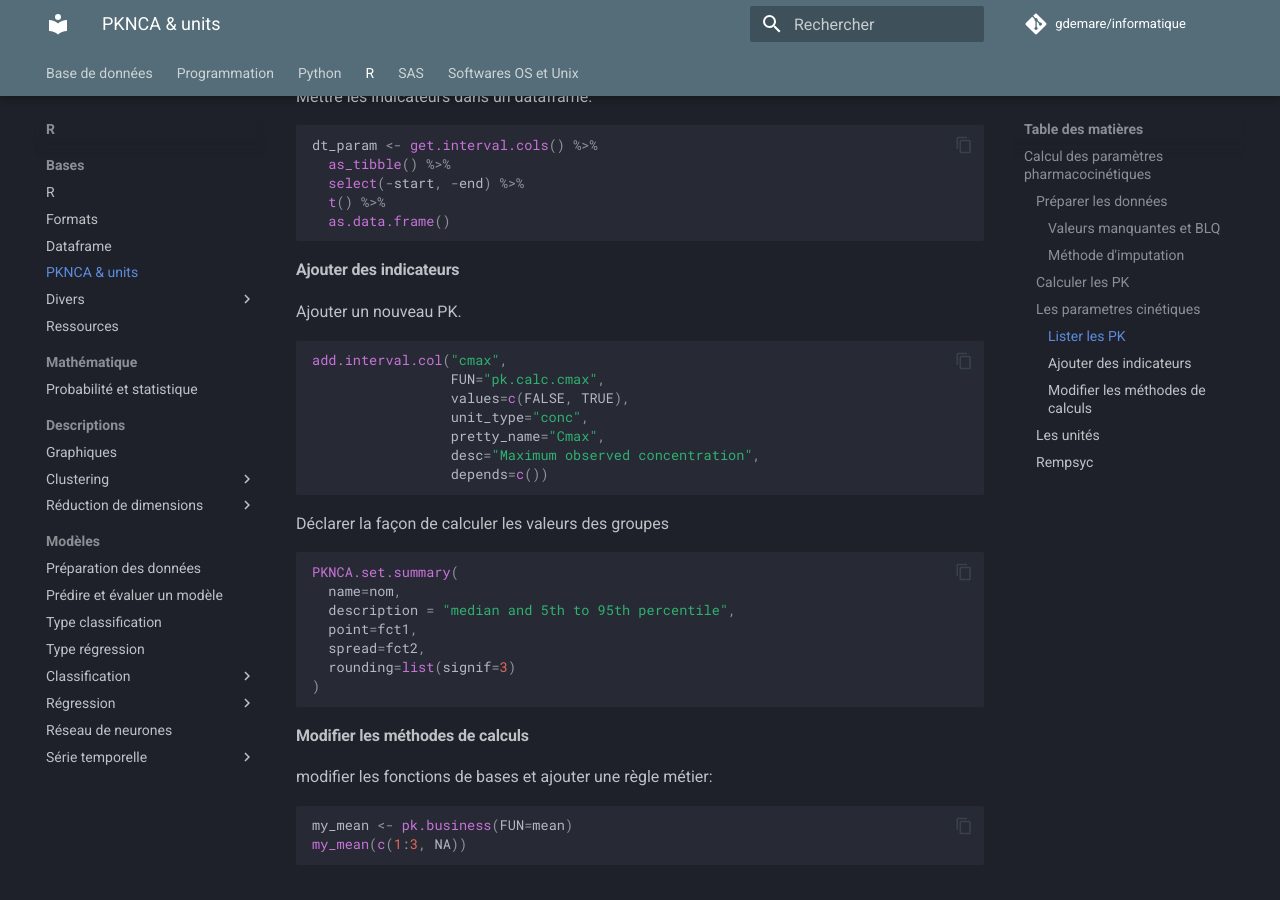
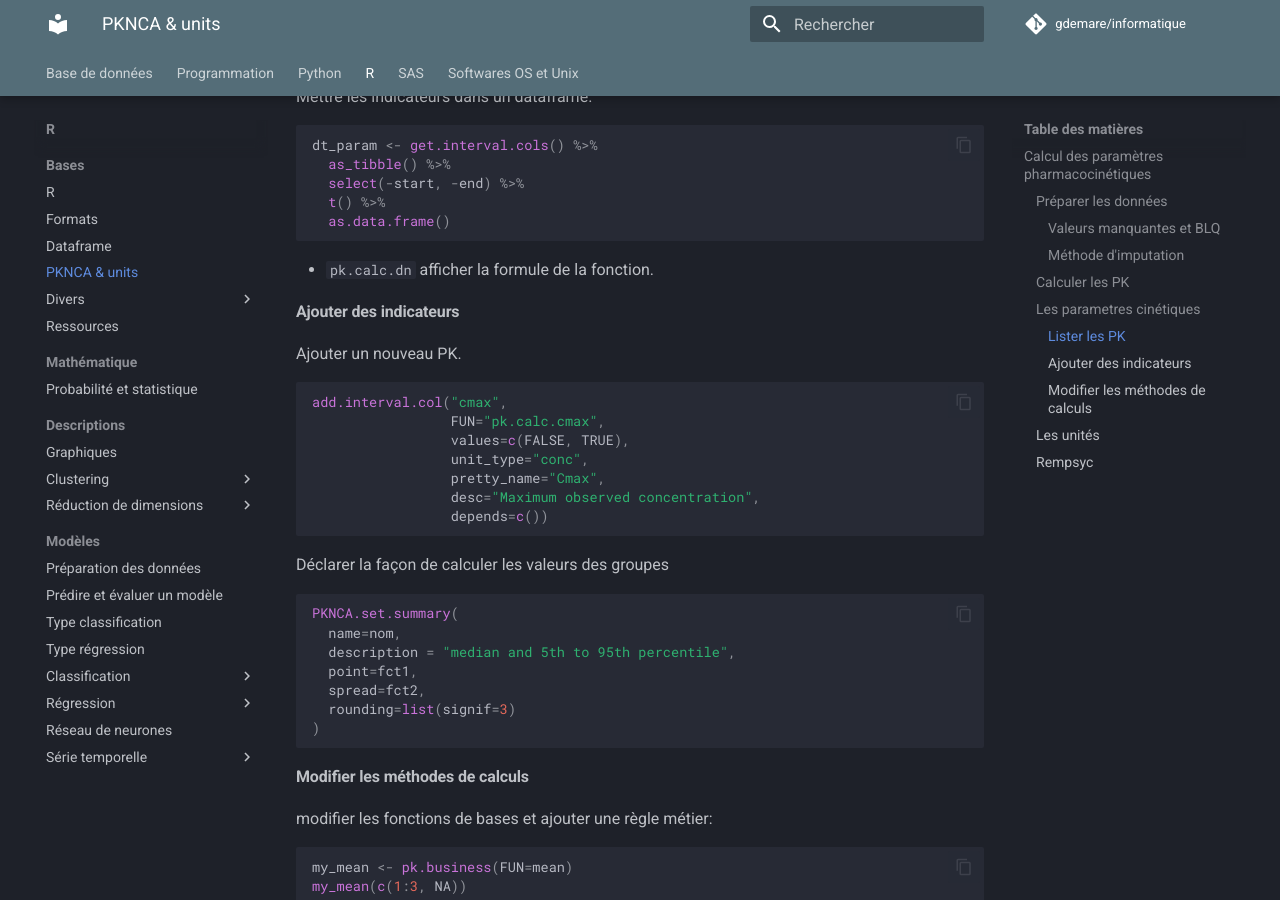
Before and after one commit to gdemare/Informatique, an MkDocs documentation site: the page built from docs/r/PKNCA-units_r.md, in a window 1280 px wide and 900 px high, scrolled down 3342 px. Built offline with MkDocs 1.6.1 and Material for MkDocs 9.7.7, drawn with Linux system fonts in a browser that asks for light colours; comment, search, counter and statistics services are not loaded.

Commit message:
Update PKNCA-units_r.md

````diff
--- a/docs/r/PKNCA-units_r.md
+++ b/docs/r/PKNCA-units_r.md
@@ -116,6 +116,8 @@ dt_param <- get.interval.cols() %>%
   as.data.frame()
 ```
 
+* `pk.calc.dn` afficher la formule de la fonction.
+
 #### Ajouter des indicateurs
 
 Ajouter un nouveau PK.
````
